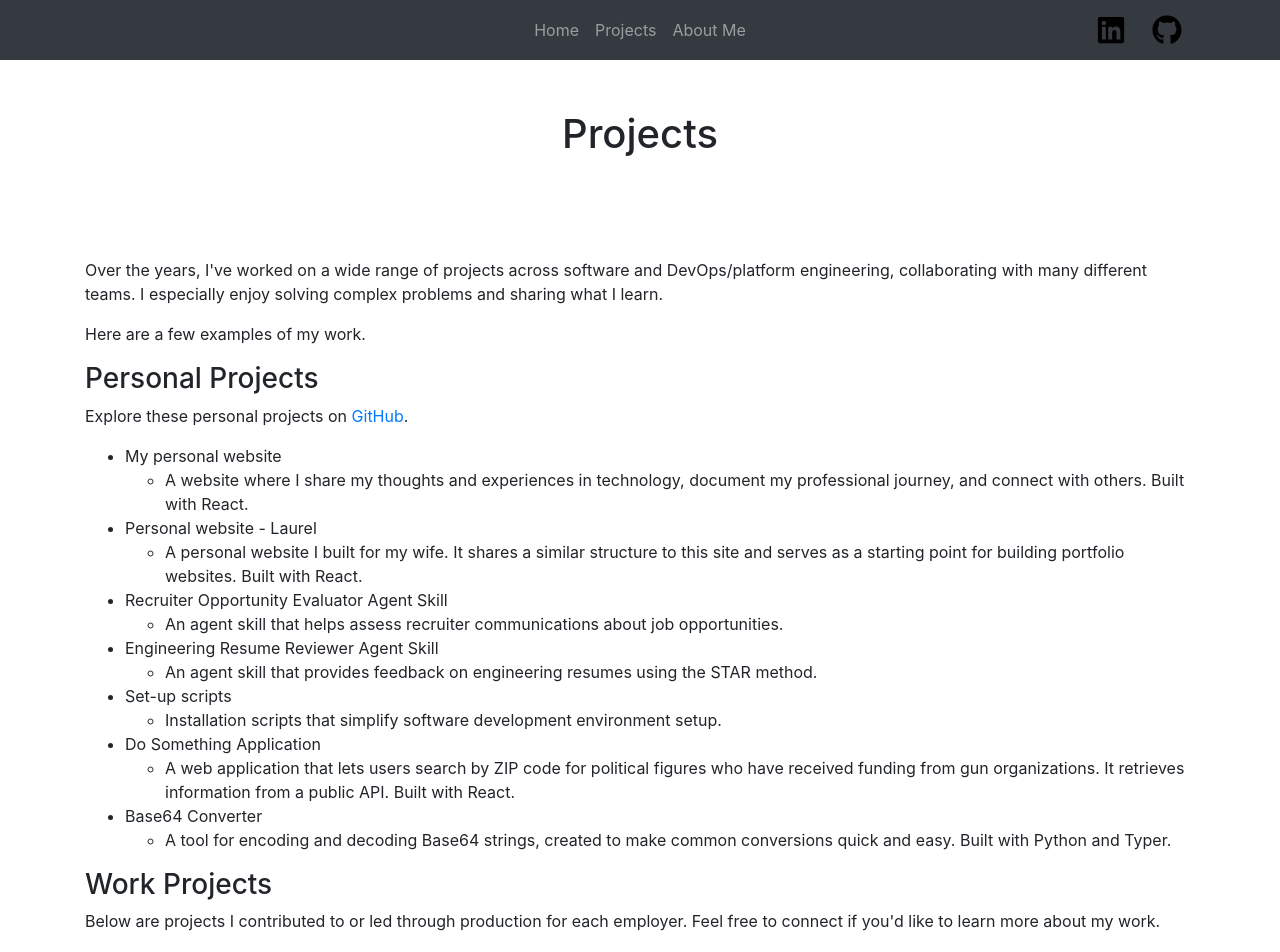
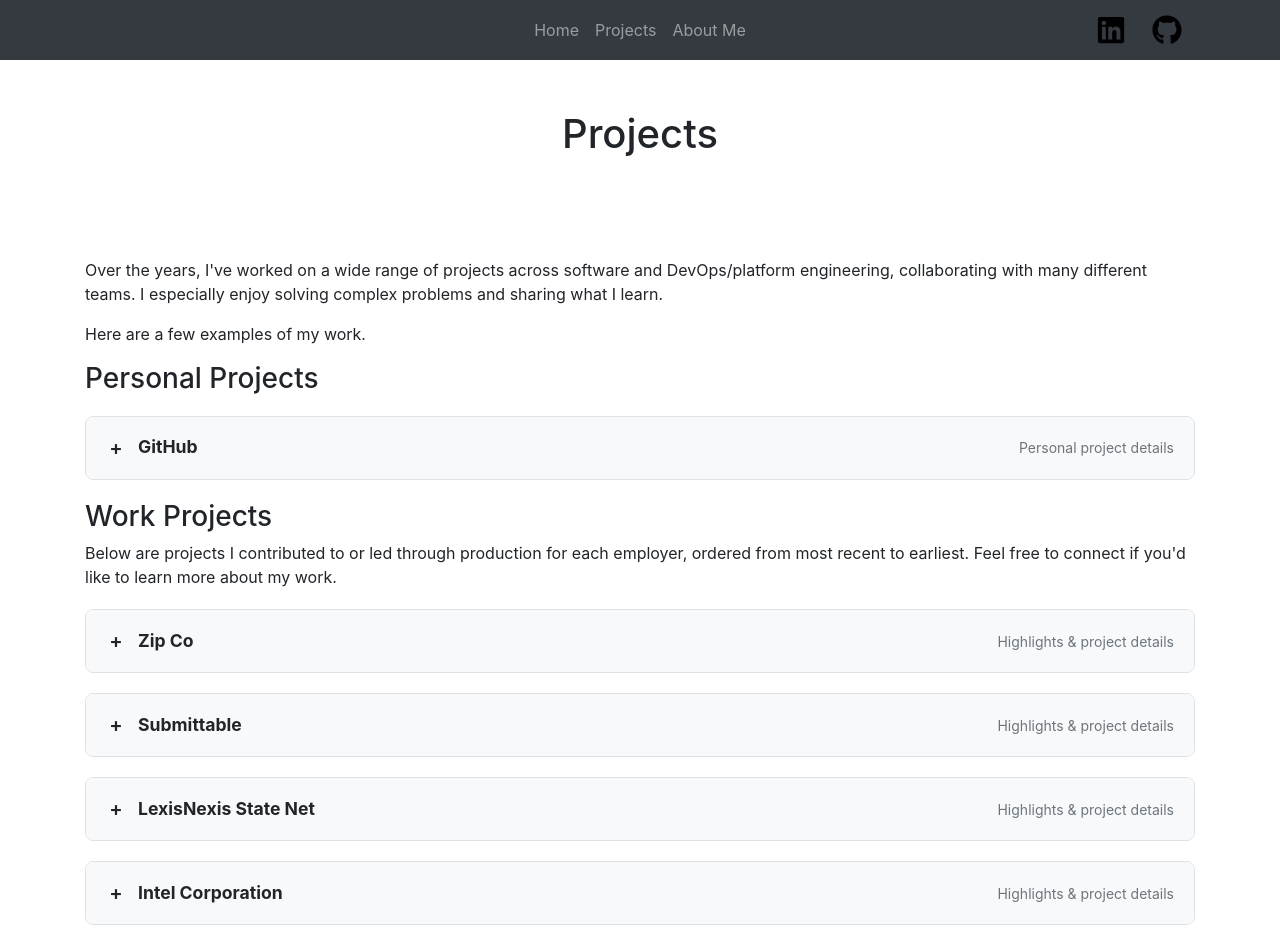
Before and after one commit to johnyacuta/johnyacuta.github.io, a React (Vite) app: page /#/projects in a window 1280 px wide. Shown: the top 952 px of the page. Built offline with nearby package versions, Linux system fonts and the light colour scheme.

Commit message:
Did the same for github section

```diff
--- a/src/pages/projects/index.mdx
+++ b/src/pages/projects/index.mdx
@@ -5,6 +5,13 @@ Over the years, I've worked on a wide range of projects across software and DevO
 Here are a few examples of my work.
 
 ### Personal Projects
+
+<details className="company-pod">
+  <summary>
+    <span className="company-pod-name">GitHub</span>
+    <span className="company-pod-hint">Personal project details</span>
+  </summary>
+  <div className="company-pod-content">
 
 Explore these personal projects on [GitHub](https://github.com/johnyacuta).
 
@@ -23,9 +30,12 @@ Explore these personal projects on [GitHub](https://github.com/johnyacuta).
 - Base64 Converter
   - A tool for encoding and decoding Base64 strings, created to make common conversions quick and easy. Built with Python and Typer.
 
+</div>
+</details>
+
 ### Work Projects
 
-Below are projects I contributed to or led through production for each employer. Feel free to connect if you'd like to learn more about my work.
+Below are projects I contributed to or led through production for each employer, ordered from most recent to earliest. Feel free to connect if you'd like to learn more about my work.
 
 <details className="company-pod">
   <summary>
```
